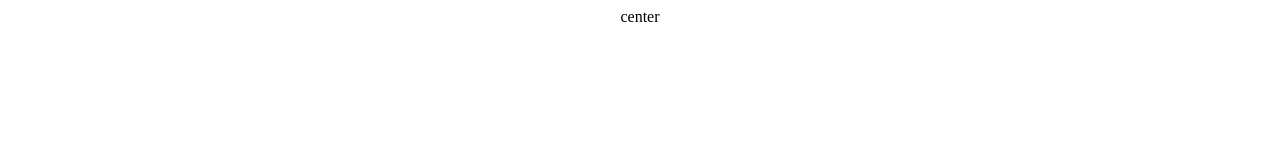
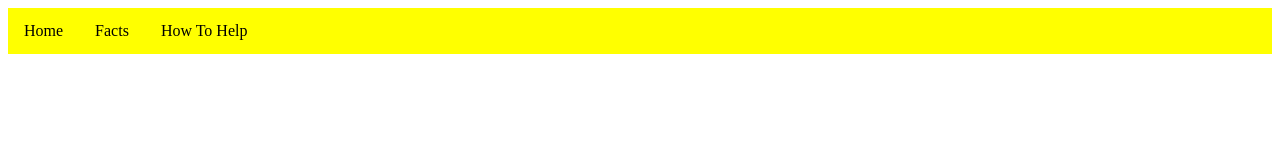
Before and after one commit to WaiYing23/portfolio, a plain HTML site: page thebuzz.html in a window 1280 px wide. Drawn offline with Linux system fonts and the light colour scheme.

Commit message:
Update thebuzz.html

```diff
--- a/thebuzz.html
+++ b/thebuzz.html
@@ -1,8 +1,10 @@
 <html>
+<head>
 <link rel="stylesheet" type="text/css" href="portfolio/thebuzz.css">
+</head>
+
 <body>
 
-<!-- <body>
 <ul>
   <li><a href="#home">Home</a></li>
   <li class="dropdown">
@@ -18,10 +20,9 @@
       <a href="#"></a>
     </div>
   </li>
-</ul> -->
+</ul>
 
 <div class="center">
-center
 </div>
 
 </body>
```
